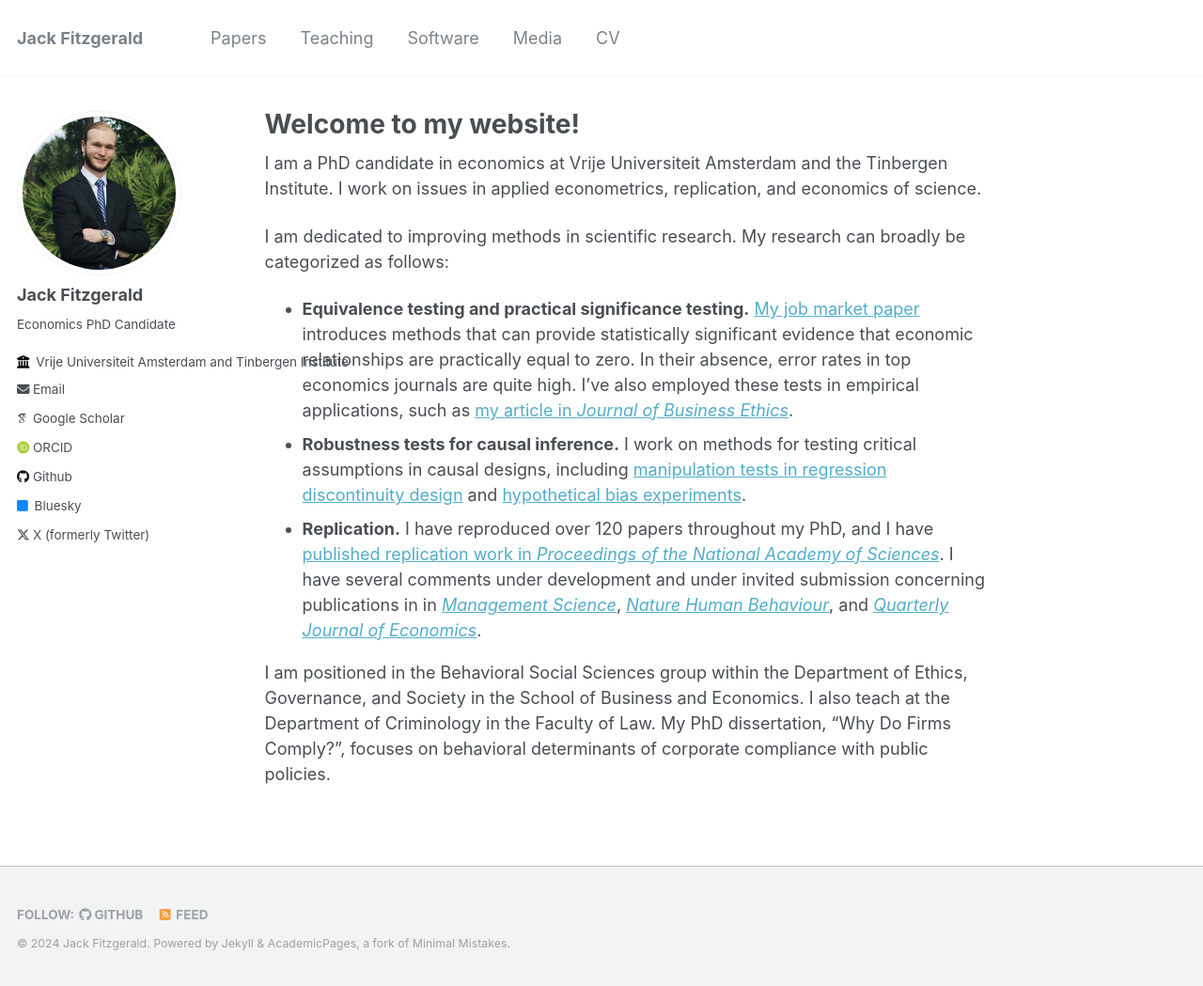
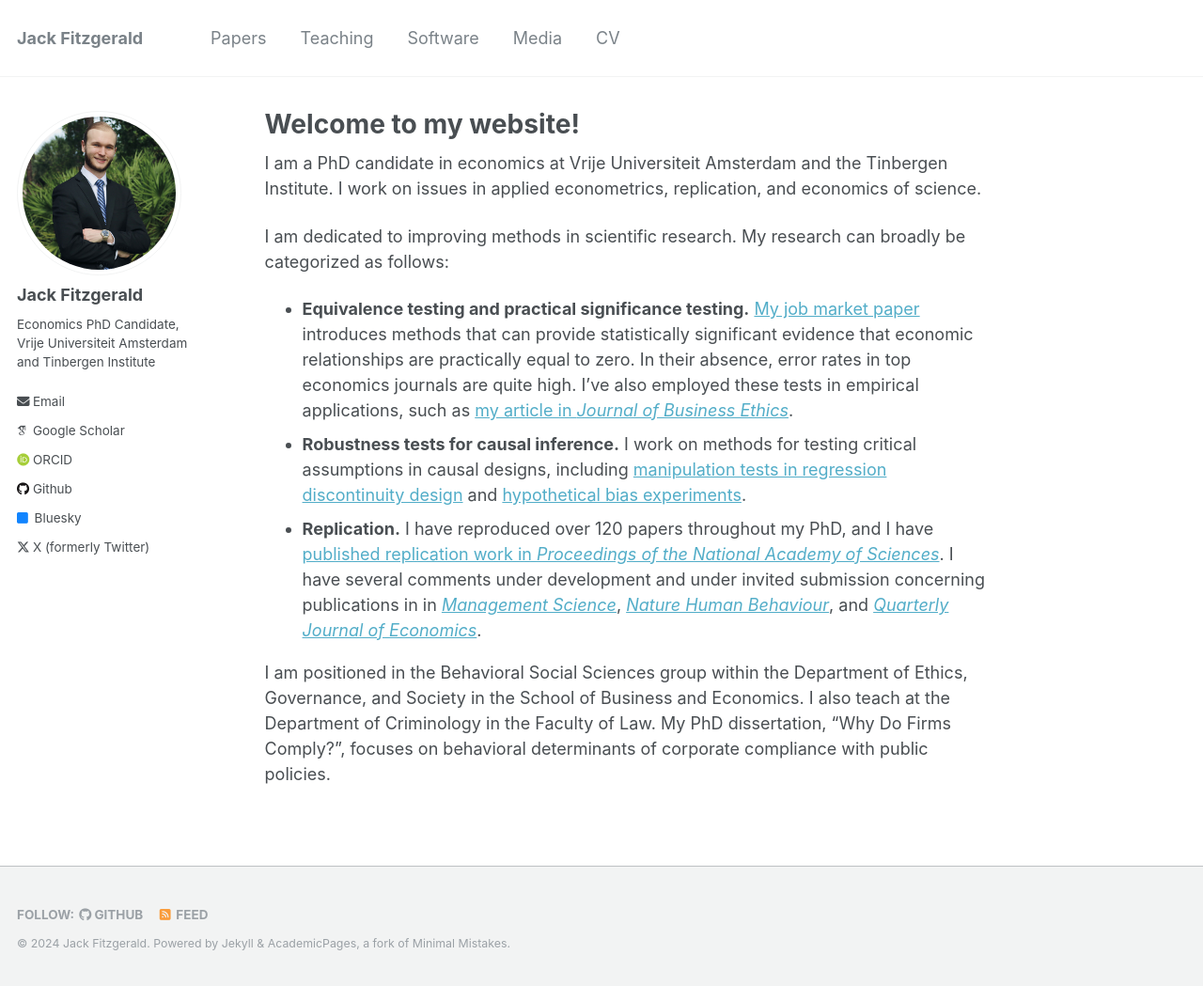
Before and after one commit to jack-fitzgerald/jack-fitzgerald.github.io, a Jekyll site: the page built from _pages/about.md, in a window 1280 px wide and 1049 px high. Shown: the whole window at 94% size. Built offline with Jekyll 4.4.1, drawn with Linux system fonts in a browser that asks for light colours; some web fonts are replaced.

```diff
--- a/_config.yml
+++ b/_config.yml
@@ -24,9 +24,9 @@ author:
   avatar           : "profile.png"
   name             : "Jack Fitzgerald"
   pronouns         : # example: "she/her"
-  bio              : "Economics PhD Candidate"
+  bio              : "Economics PhD Candidate, Vrije Universiteit Amsterdam and Tinbergen Institute"
   location         : #
-  employer         : "Vrije Universiteit Amsterdam and Tinbergen Institute"
+  employer         : #
   uri              : #URL
   email            : "j.f.fitzgerald@vu.nl"
 
```
